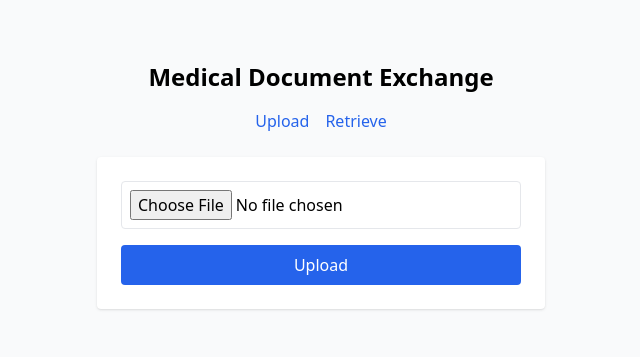
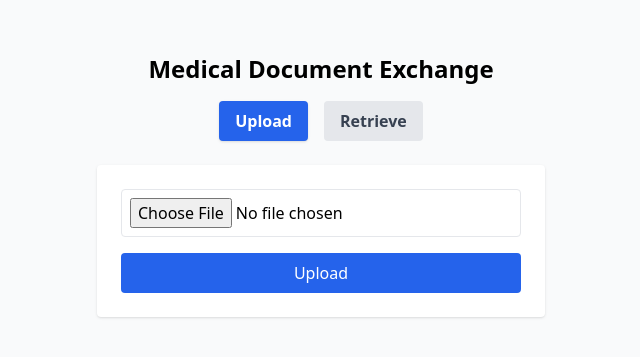
Before and after one commit to ciprianalbu/medical-doc-exchange, a React (Create React App) app in the folder frontend/: page / in a window 1280 px wide. Shown: the part 223-580 px from the top of the page, without its empty margins (319-959 px from the left). Built offline with nearby package versions, Linux system fonts and the light colour scheme.

Commit message:
Update App.js

```diff
--- a/frontend/src/App.js
+++ b/frontend/src/App.js
@@ -1,17 +1,49 @@
 import React from "react";
-import { BrowserRouter, Routes, Route, Link } from "react-router-dom";
+import { BrowserRouter, Routes, Route, Link, useLocation } from "react-router-dom";
 import Upload from "./pages/Upload";
 import Retrieve from "./pages/Retrieve";
+
+function NavButtons() {
+  const location = useLocation();
+
+  const isUpload = location.pathname === "/";
+  const isRetrieve = location.pathname === "/retrieve";
+
+  const base =
+    "px-4 py-2 rounded font-semibold transition-colors focus:outline-none";
+  const active =
+    "bg-blue-600 text-white shadow";
+  const inactive =
+    "bg-gray-200 text-gray-700 hover:bg-blue-100 hover:text-blue-700";
+
+  return (
+    <nav className="mb-6 flex space-x-4">
+      <Link to="/">
+        <button
+          className={`${base} ${isUpload ? active : inactive}`}
+          type="button"
+        >
+          Upload
+        </button>
+      </Link>
+      <Link to="/retrieve">
+        <button
+          className={`${base} ${isRetrieve ? active : inactive}`}
+          type="button"
+        >
+          Retrieve
+        </button>
+      </Link>
+    </nav>
+  );
+}
 
 export default function App() {
   return (
     <BrowserRouter>
       <div className="min-h-screen flex flex-col items-center justify-center bg-gray-50">
         <h1 className="text-2xl font-semibold my-4">Medical Document Exchange</h1>
-        <nav className="mb-6 flex space-x-4">
-          <Link to="/" className="text-blue-600 hover:underline">Upload</Link>
-          <Link to="/retrieve" className="text-blue-600 hover:underline">Retrieve</Link>
-        </nav>
+        <NavButtons />
         <Routes>
           <Route path="/" element={<Upload />} />
           <Route path="/retrieve" element={<Retrieve />} />
```
